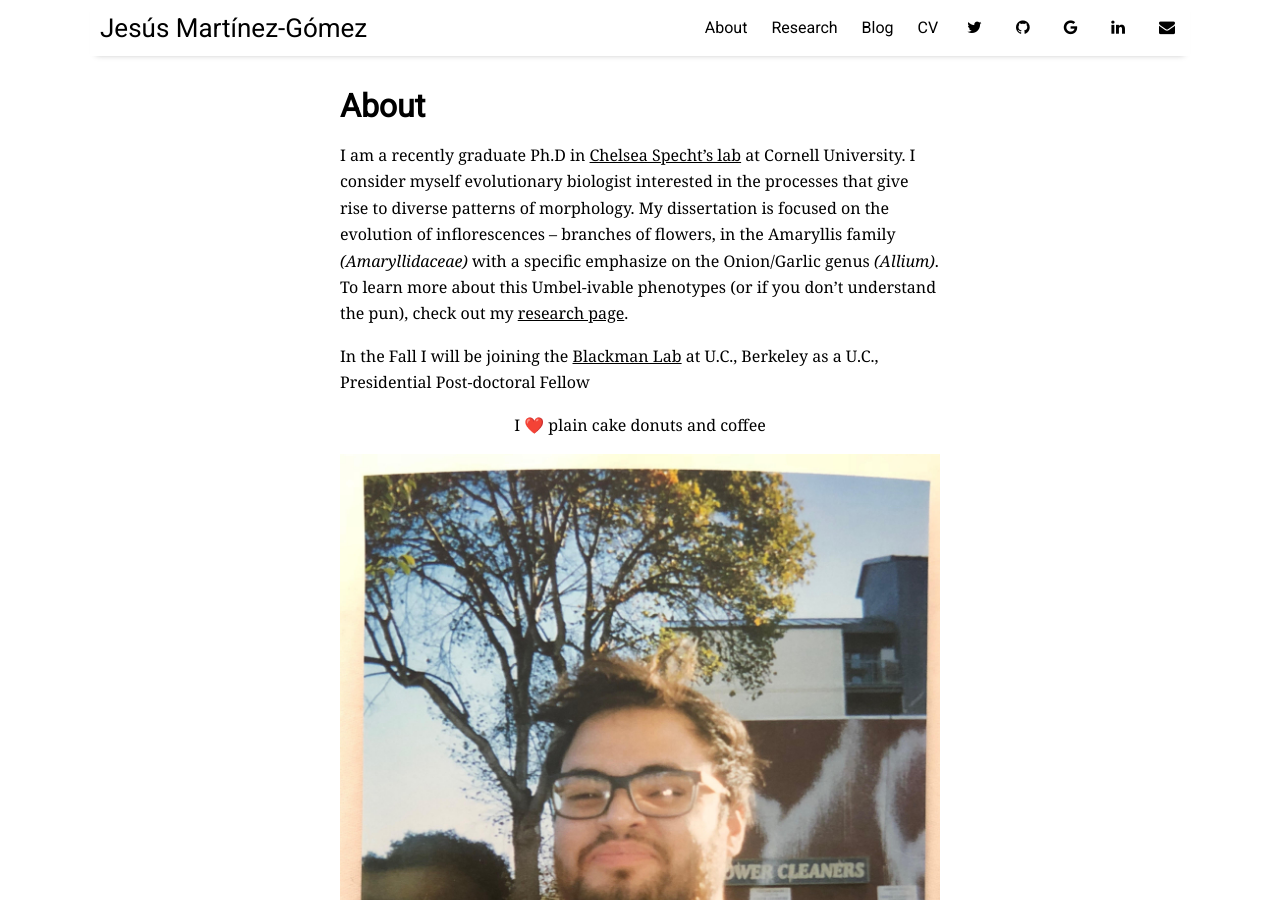
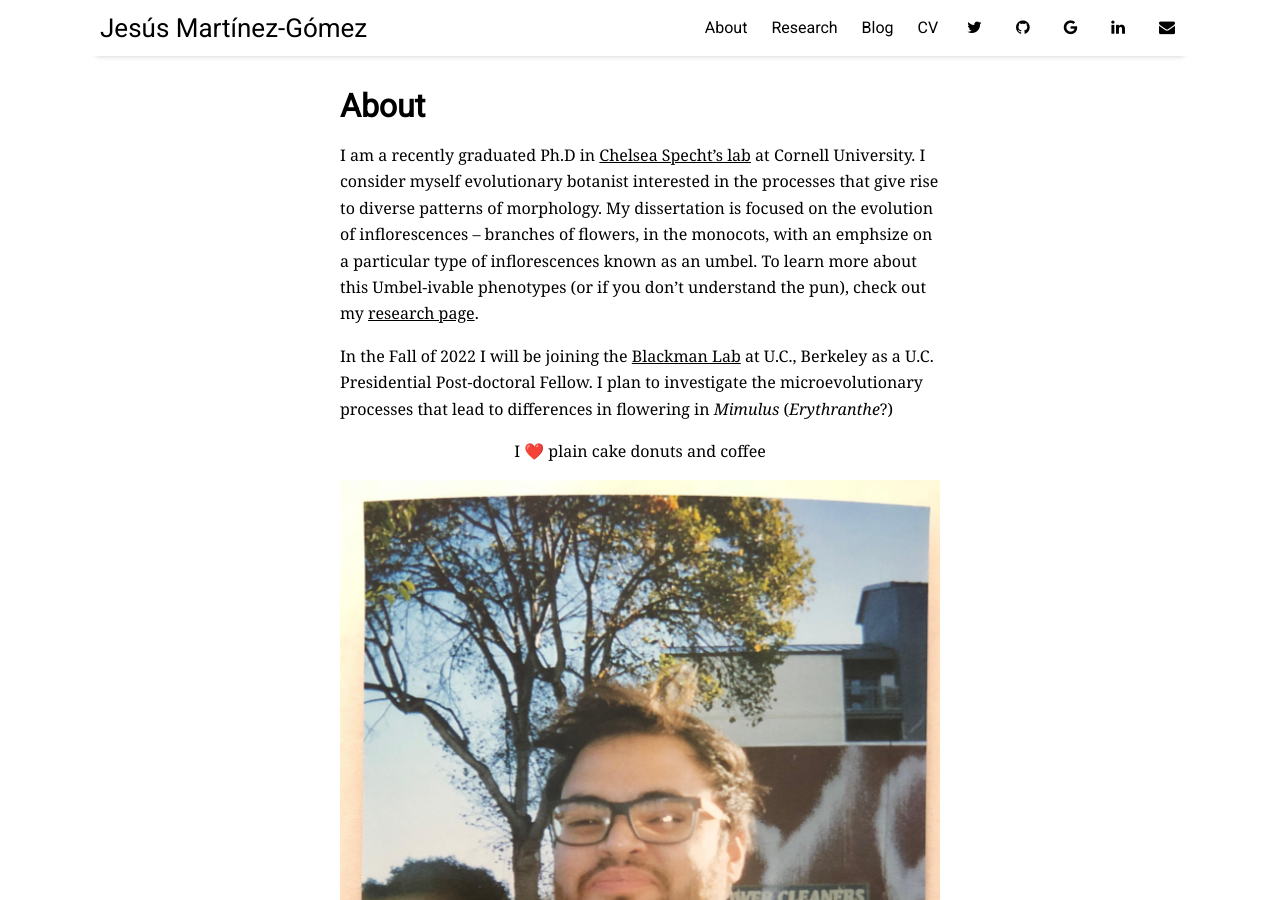
Before and after one commit to Jesusthebotanist/Jesusthebotanist.github.io, a Jekyll site: the page built from pages/about.md, in a window 1280 px wide and 900 px high. Built offline with Jekyll 4.4.1, drawn with Linux system fonts in a browser that asks for light colours; nearby versions of some CDN libraries; emoji names are drawn with the system emoji font.

Commit message:
Update about.md

```diff
--- a/pages/about.md
+++ b/pages/about.md
@@ -2,9 +2,9 @@
 layout: misc
 title: About
 ---
-I am a recently graduate Ph.D in [Chelsea Specht's lab](http://blogs.cornell.edu/specht/) at Cornell University. I consider myself evolutionary biologist interested in the processes that give rise to diverse patterns of morphology. My dissertation is focused on the evolution of inflorescences – branches of flowers, in the Amaryllis family *(Amaryllidaceae)* with a specific emphasize on the Onion/Garlic genus *(Allium)*. To learn more about this Umbel-ivable phenotypes (or if you don't understand the pun), check out my [research page](https://jesusthebotanist.github.io/projects/Umbels.html).
+I am a recently graduated Ph.D in [Chelsea Specht's lab](http://blogs.cornell.edu/specht/) at Cornell University. I consider myself evolutionary botanist interested in the processes that give rise to diverse patterns of morphology. My dissertation is focused on the evolution of inflorescences – branches of flowers, in the monocots, with an emphsize on a particular type of inflorescences known as an umbel. To learn more about this Umbel-ivable phenotypes (or if you don't understand the pun), check out my [research page](https://jesusthebotanist.github.io/projects/Umbels.html).
 
-In the Fall I will be joining the [Blackman Lab](https://nature.berkeley.edu/blackmanlab/Blackman_Lab/Welcome.html) at U.C., Berkeley as a U.C., Presidential Post-doctoral Fellow
+In the Fall of 2022 I will be joining the [Blackman Lab](https://nature.berkeley.edu/blackmanlab/Blackman_Lab/Welcome.html) at U.C., Berkeley as a U.C. Presidential Post-doctoral Fellow. I plan to investigate the microevolutionary processes that lead to differences in flowering in *Mimulus* (*Erythranthe*?)
 
 <p align="center">
   I :heart: plain cake donuts and coffee
```
